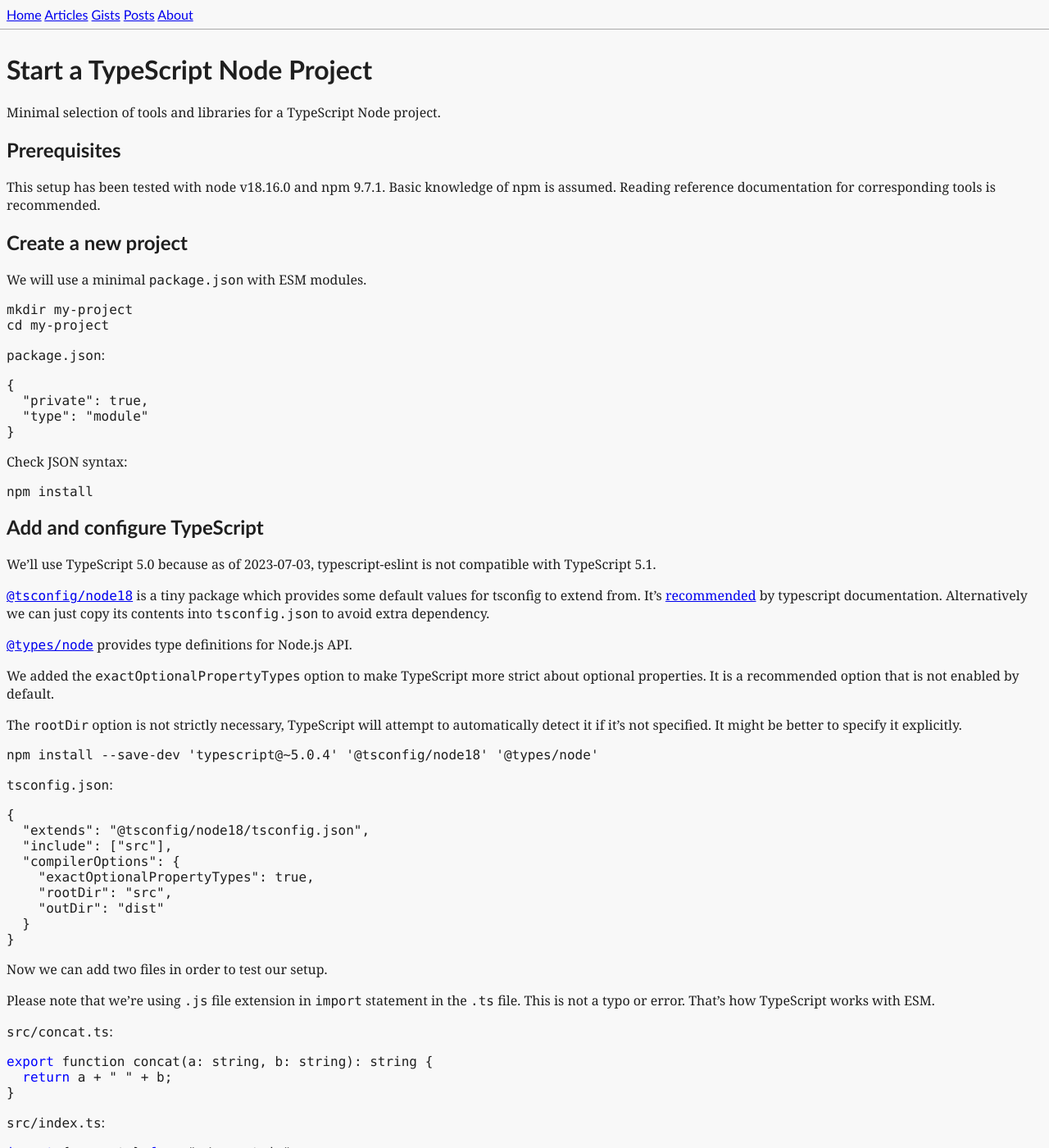
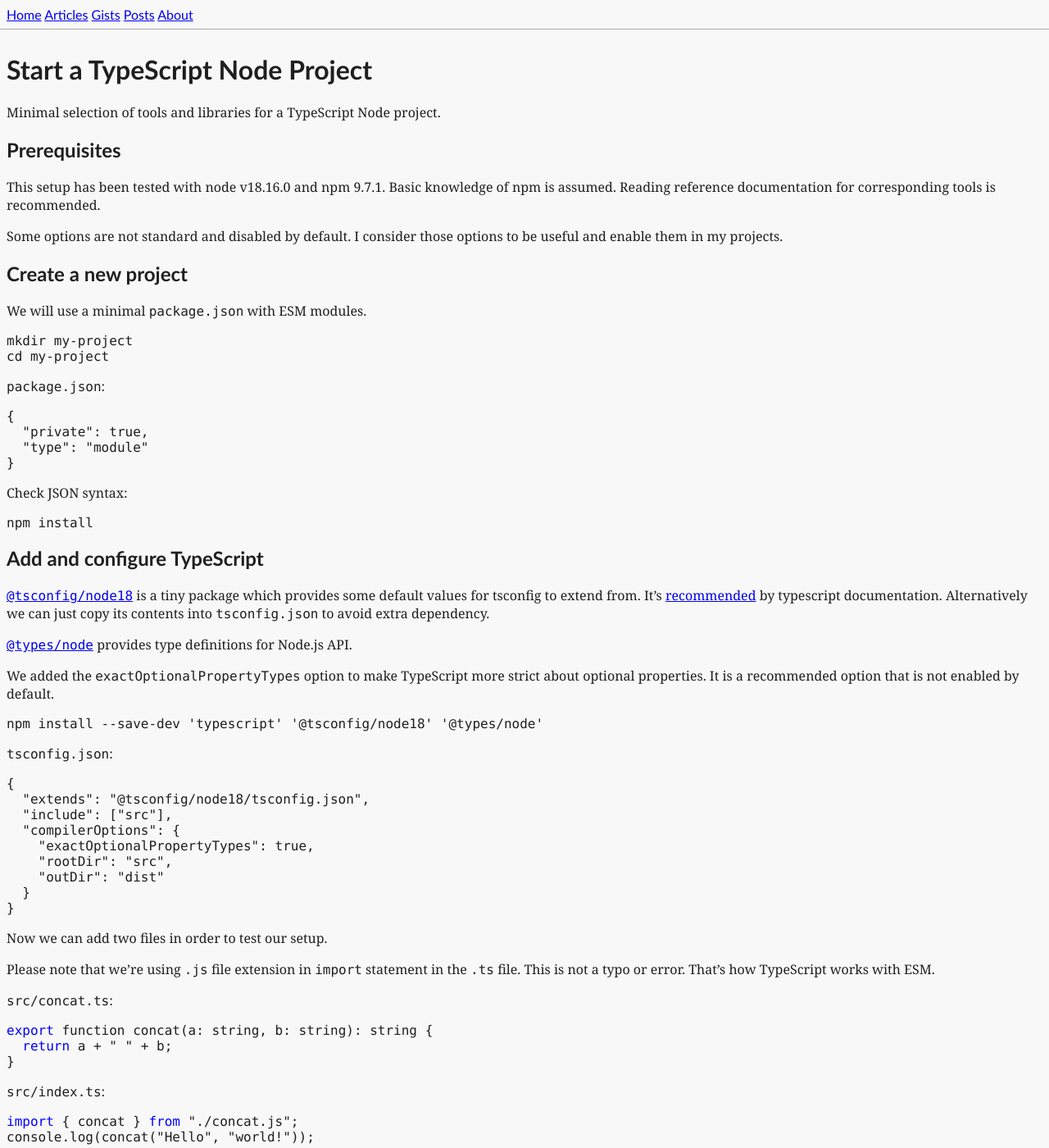
Before and after one commit to vbezhenar/vbezhenar.github.io, a Jekyll site: the page built from _articles/start-typescript-node-project.md, in a window 1280 px wide and 1400 px high. Shown: the whole window at 82% size. Built offline with Jekyll 4.4.1, drawn with Linux system fonts in a browser that asks for light colours; some of the changed text lies outside the part shown.

Commit message:
Update article

````diff
--- a/_articles/start-typescript-node-project.md
+++ b/_articles/start-typescript-node-project.md
@@ -9,6 +9,9 @@
 This setup has been tested with node v18.16.0 and npm 9.7.1. Basic knowledge of
 npm is assumed. Reading reference documentation for corresponding tools is
 recommended.
+
+Some options are not standard and disabled by default. I consider those options
+to be useful and enable them in my projects.
 
 ## Create a new project
 
@@ -36,9 +39,6 @@
 
 ## Add and configure TypeScript
 
-We'll use TypeScript 5.0 because as of 2023-07-03, typescript-eslint is not
-compatible with TypeScript 5.1.
-
 [`@tsconfig/node18`](https://www.npmjs.com/package/@tsconfig/node18) is a tiny
 package which provides some default values for tsconfig to extend from. It's
 [recommended](https://www.typescriptlang.org/tsconfig#target) by typescript
@@ -52,12 +52,8 @@
 about optional properties. It is a recommended option that is not enabled by
 default.
 
-The `rootDir` option is not strictly necessary, TypeScript will attempt to
-automatically detect it if it's not specified. It might be better to specify it
-explicitly.
-
 ```sh
-npm install --save-dev 'typescript@~5.0.4' '@tsconfig/node18' '@types/node'
+npm install --save-dev 'typescript' '@tsconfig/node18' '@types/node'
 ```
 
 `tsconfig.json`:
@@ -130,8 +126,7 @@
 The default ESLint configuration is a good starting point. However, there are
 [plenty](https://eslint.org/docs/latest/rules/) of additional checks that are
 not enabled by default. For instance, the
-[`eqeqeq`](https://eslint.org/docs/latest/rules/eqeqeq) check has been added as
-an example.
+[`eqeqeq`](https://eslint.org/docs/latest/rules/eqeqeq) check has been added.
 
 ```sh
 npm install --save-dev 'eslint' '@typescript-eslint/eslint-plugin' '@typescript-eslint/parser'
@@ -175,9 +170,7 @@
 
 Prettier provides good defaults out of the box and even maintains a
 [philosophy](https://prettier.io/docs/en/option-philosophy.html) regarding its
-options. In this guide, we will modify the `trailingComma` option as an example.
-However, it's generally recommended to leave most options at their default
-settings.
+options. In this guide, we will change the `trailingComma` option.
 
 ```sh
 npm install --save-dev 'prettier'
````
